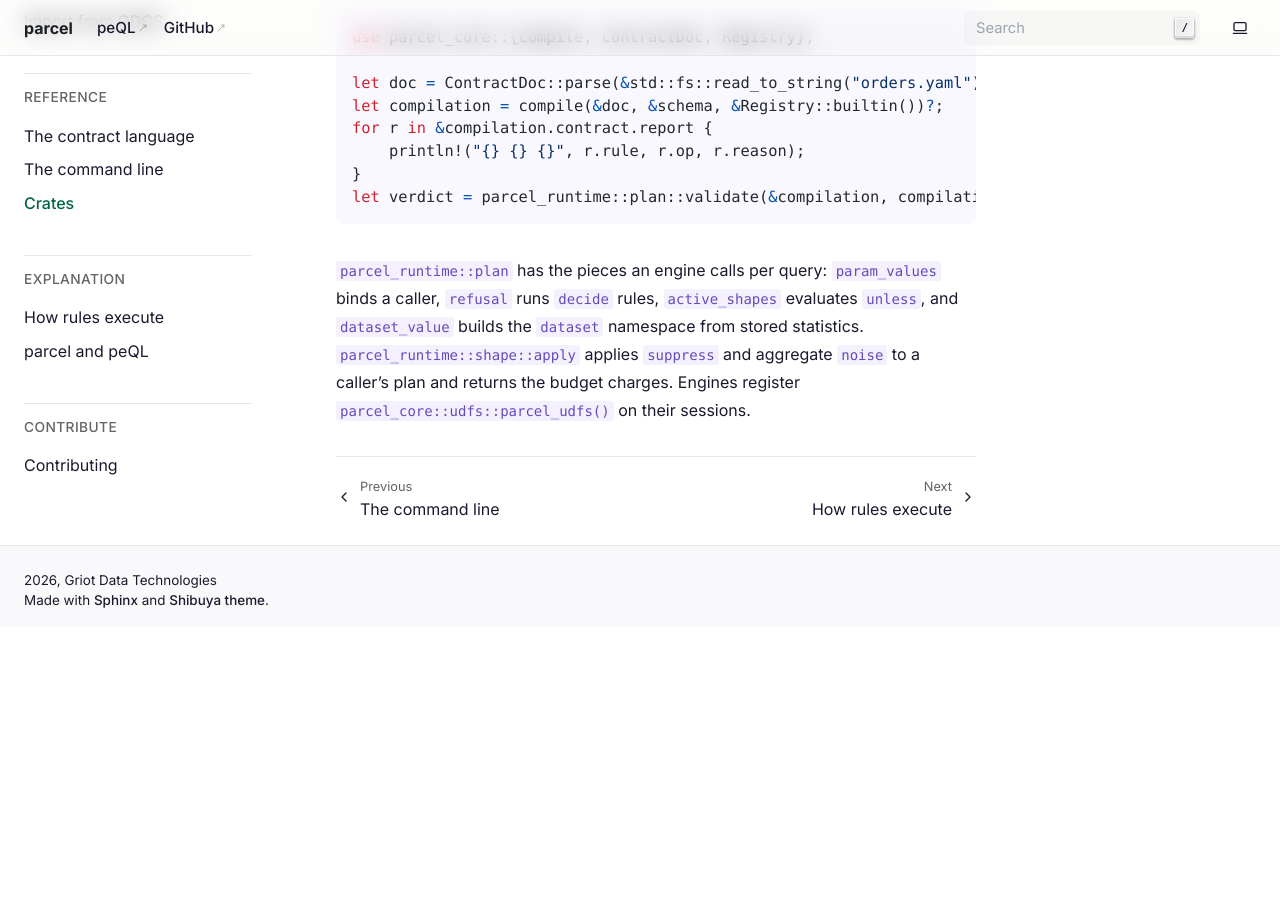
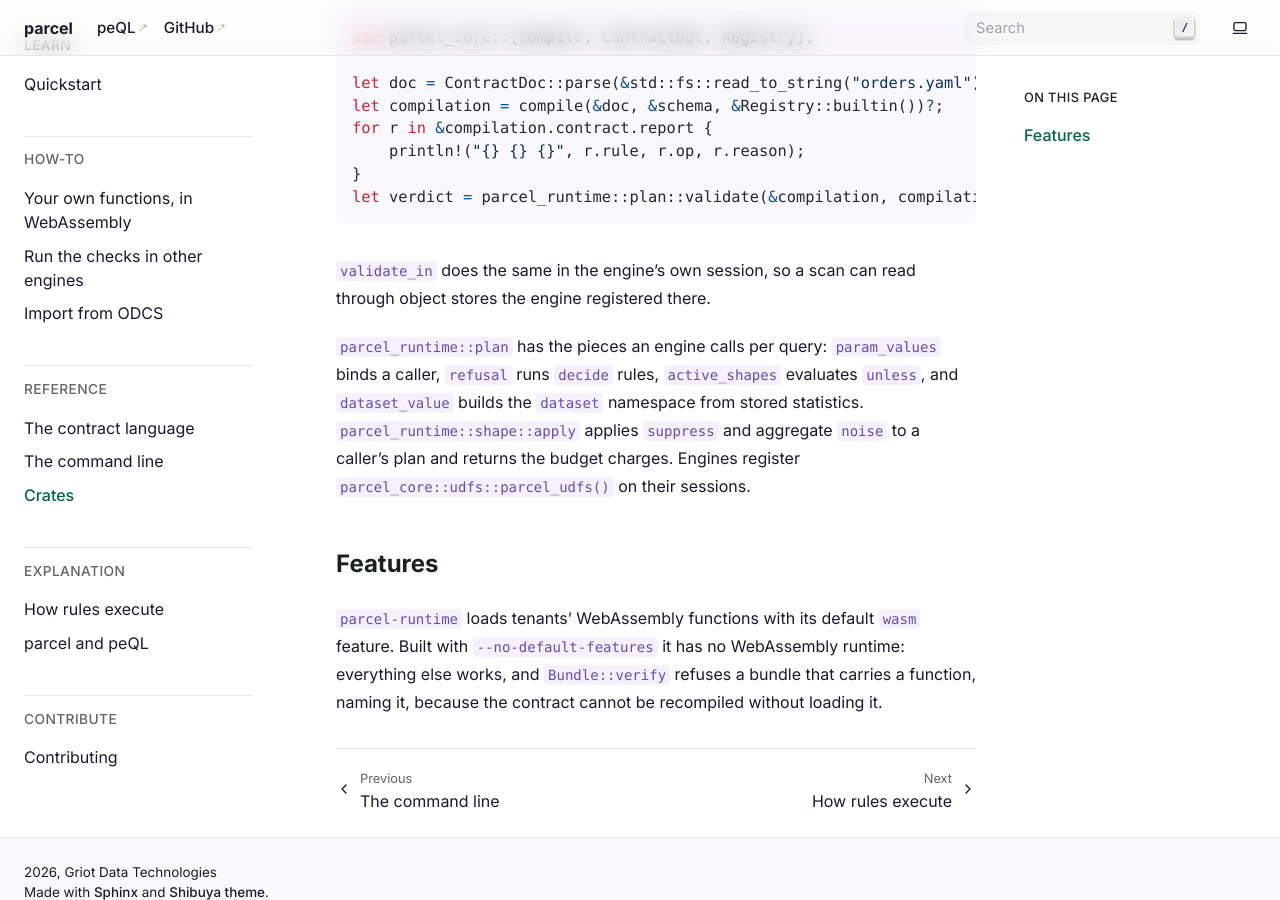
Before and after one commit to griot-cloud/parcel, a Sphinx documentation site: the page built from docs/crates.md, in a window 1280 px wide and 900 px high, scrolled down 564 px. Built offline with Sphinx 7.4.7, drawn with Linux system fonts in a browser that asks for light colours; before the commit the page ends 1191 px from its top, so only the background shows below that.

Commit message:
plan::validate_in: validation in the engine's own session
An engine whose data lives in an object store registers the store in its session;
validate_in runs the validation plan there, so the scan reads through it.

Co-Authored-By: Claude Opus 5.5 <noreply@anthropic.com>

````diff
--- a/docs/crates.md
+++ b/docs/crates.md
@@ -18,8 +18,18 @@ for r in &compilation.contract.report {
 let verdict = parcel_runtime::plan::validate(&compilation, compilation.validation.plan.clone(), table).await?;
 ```
 
+`validate_in` does the same in the engine's own session, so a scan can read through object
+stores the engine registered there.
+
 `parcel_runtime::plan` has the pieces an engine calls per query: `param_values` binds a caller,
 `refusal` runs `decide` rules, `active_shapes` evaluates `unless`, and `dataset_value` builds
 the `dataset` namespace from stored statistics. `parcel_runtime::shape::apply` applies
 `suppress` and aggregate `noise` to a caller's plan and returns the budget charges. Engines
 register `parcel_core::udfs::parcel_udfs()` on their sessions.
+
+## Features
+
+`parcel-runtime` loads tenants' WebAssembly functions with its default `wasm` feature. Built
+with `--no-default-features` it has no WebAssembly runtime: everything else works, and
+`Bundle::verify` refuses a bundle that carries a function, naming it, because the contract
+cannot be recompiled without loading it.
````
Also changed, not shown: 1 other file.
